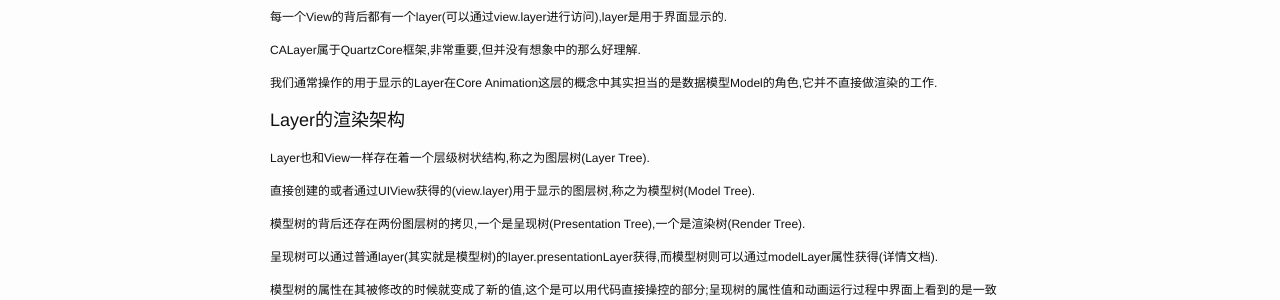
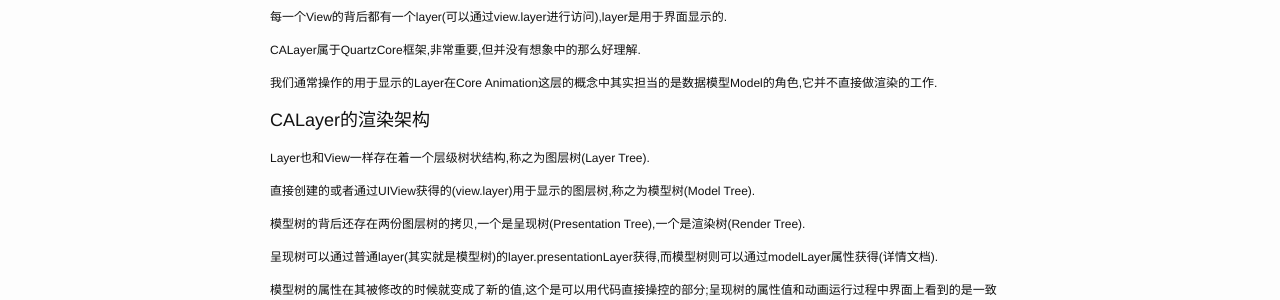
Before and after one commit to binkwang/hanmbink.github.io, a Jekyll site: the page built from _posts/2014-11-18-Core Animation一些零碎的认识.markdown, in a window 1280 px wide. Shown: the part 529-829 px from the top of the page. Built offline with Jekyll 4.4.1, drawn with Linux system fonts in a browser that asks for light colours.

Commit message:
Update 2014-11-18-Core Animation一些零碎的认识.markdown

```diff
--- a/_posts/2014-11-18-Core Animation一些零碎的认识.markdown
+++ b/_posts/2014-11-18-Core Animation一些零碎的认识.markdown
@@ -31,7 +31,7 @@ CALayer属于QuartzCore框架,非常重要,但并没有想象中的那么好理
 我们通常操作的用于显示的Layer在Core Animation这层的概念中其实担当的是数据模型Model的角色,它并不直接做渲染的工作.
 
 
-# Layer的渲染架构
+# CALayer的渲染架构
 
 Layer也和View一样存在着一个层级树状结构,称之为图层树(Layer Tree).
 
```
